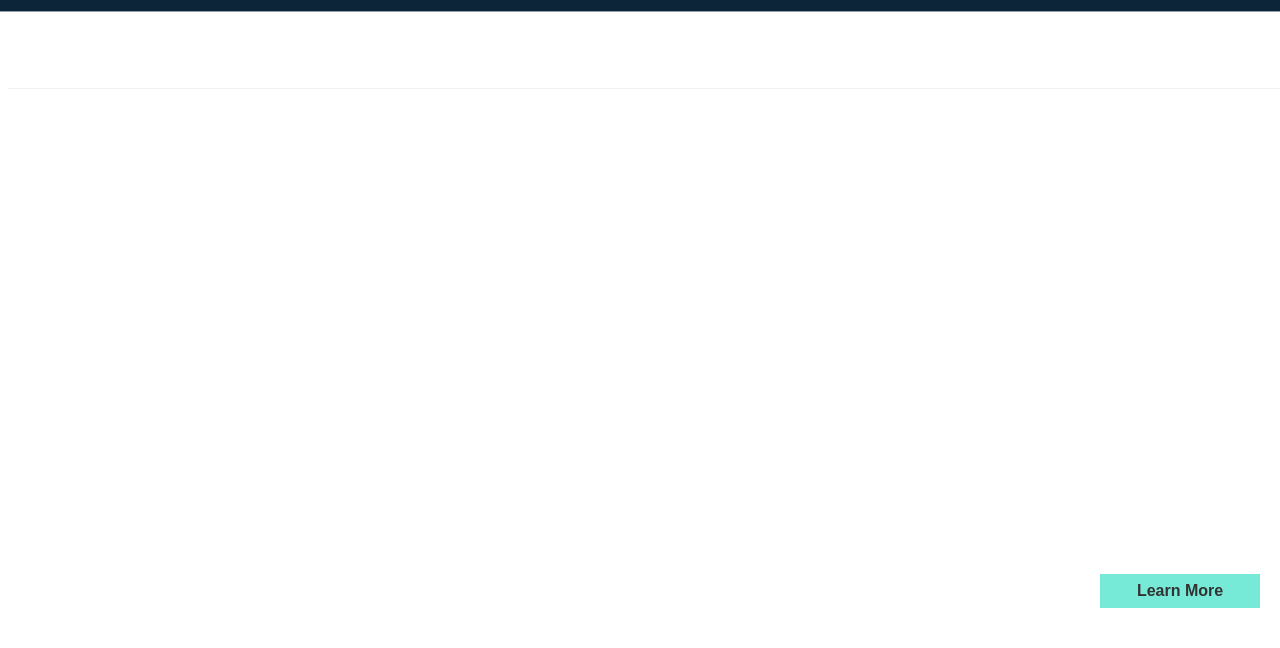
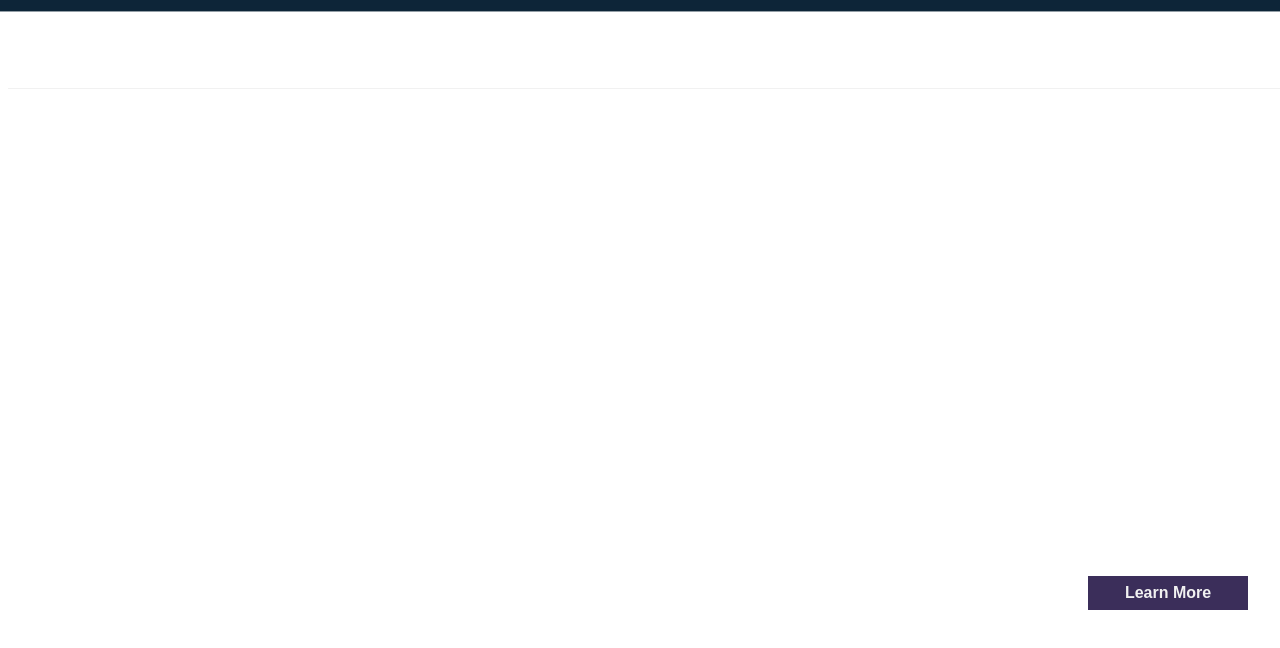
Before and after one commit to mustafa-synectiks/hamburger-react-menu, a Gatsby site: page /Right/RightBlock in a window 1280 px wide. Built offline with nearby package versions, Linux system fonts and the light colour scheme; Gatsby itself is replaced by a stand-in of ours.

Commit message:
Left and Right Columns are working fine

```diff
--- a/src/pages/Left/LeftBlock.js
+++ b/src/pages/Left/LeftBlock.js
@@ -3,7 +3,7 @@ import styled from 'styled-components';
 
 import LeftBtn from './LeftBtn';
 
-const LefttBlock = () => {
+const LeftBlock = () => {
 	return (
 		<Nav>
 			<LeftBtn />
@@ -11,7 +11,7 @@ const LefttBlock = () => {
 	);
 };
 
-export default LefttBlock;
+export default LeftBlock;
 
 const Nav = styled.nav`
 	width: 100%;
--- a/src/pages/Left/LeftMenu.js
+++ b/src/pages/Left/LeftMenu.js
@@ -1,7 +1,7 @@
 import React, { useState } from 'react';
 import styled from 'styled-components';
 
-const LefttMenu = ({ open }) => {
+const LeftMenu = ({ open }) => {
 	const [ isOpen, setNav ] = useState(false);
 	const [ isOpenn, setNavv ] = useState(false);
 	const toggleNav = () => {
@@ -38,7 +38,7 @@ const LefttMenu = ({ open }) => {
 	);
 };
 
-export default LefttMenu;
+export default LeftMenu;
 
 const Ul = styled.ul`
 	list-style: none;
--- a/src/pages/Right/RightBlock.js
+++ b/src/pages/Right/RightBlock.js
@@ -1,9 +1,9 @@
-import React from 'react';
+import React, { useRef } from 'react';
 import styled from 'styled-components';
 
-import RightBtn from './RightBtn.js';
+import RightBtn from './RightBtn';
 
-const Navbar = () => {
+const RightBlock = () => {
 	return (
 		<Nav>
 			<RightBtn />
@@ -11,7 +11,7 @@ const Navbar = () => {
 	);
 };
 
-export default Navbar;
+export default RightBlock;
 
 const Nav = styled.nav`
 	width: 100%;
@@ -19,7 +19,7 @@ const Nav = styled.nav`
 	border-bottom: 1px solid #f1f1f1;
 	display: flex;
 	justify-content: flex-start;
-	align-items: left;
+	align-items: center;
 	font-weight: bold;
 	padding: 0 10px;
 
--- a/src/pages/Right/RightBtn.js
+++ b/src/pages/Right/RightBtn.js
@@ -1,31 +1,86 @@
-import React, { useState } from 'react';
+import React, { useEffect, useState, useRef } from 'react';
 import styled from 'styled-components';
 import RightMenu from './RightMenu';
 
 const RightBtn = () => {
+	// const node = useRef();
 	const [ open, setOpen ] = useState(false);
+	// const changeText = (text) => setButtonText(text);
+	// const handleClick = (e) => {
+	// 	if (node.current.contains(e.target)) {
+	// 		// inside click
+	// 		return;
+	// 	}
+	// 	// outside click
+	// 	setOpen(false);
+	// };
+	// useEffect(() => {
+	// 	document.addEventListener('mousedown', handleClick);
 
+	// 	return () => {
+	// 		document.removeEventListener('mousedown', handleClick);
+	// 	};
+	// }, []);
 	return (
-		<StyledBurger open={open} onClick={() => setOpen(!open)}>
+		<React.Fragment>
+			<StyledBurger>
+				<button open={open} onClick={() => setOpen(!open)}>
 					{open ? 'Close' : 'Learn More'}
+				</button>
+			</StyledBurger>
 			<RightMenu open={open} />
-		</StyledBurger>
+		</React.Fragment>
 	);
 };
 
 export default RightBtn;
 
-const StyledBurger = styled.button`
+const StyledBurger = styled.div`
+	width: 2rem;
+	height: 2rem;
 	position: absolute;
 	bottom: 12em;
-	right: 20px;
+	right: 10em;
+	display: flex;
+	justify-content: space-around;
+	flex-flow: column nowrap;
 	z-index: 20;
-	background-color: #76ead7;
+
+	button {
+		background-color: #3b2e5a;
 		padding: .5em 2em;
 		font-size: 1rem;
-	color: #333;
+		color: #f1f1f1;
 		border: none;
 		font-weight: bold;
+		cursor: pointer;
 		width: 10em;
+		&:before {
+			content: ${({ open }) => (open ? 'Close' : 'Open')};
+		}
+	}
+
+	div {
+		width: 2rem;
+		height: 0.25rem;
+		background-color: ${({ open }) => (open ? '#ccc' : '#333')};
+		border-radius: 10px;
+		transform-origin: 1px;
+		transition: all 0.3s linear;
 		cursor: pointer;
+		&:hover {
+			color: #fd424d;
+		}
+
+		&:nth-child(1) {
+			transform: ${({ open }) => (open ? 'rotate(45deg)' : 'rotate(0)')};
+		}
+		&:nth-child(2) {
+			transform: ${({ open }) => (open ? 'translateX(-50%)' : 'translateX(0%)')};
+			opacity: ${({ open }) => (open ? 0 : 1)};
+		}
+		&:nth-child(3) {
+			transform: ${({ open }) => (open ? 'rotate(-45deg)' : 'rotate(0)')};
+		}
+	}
 `;
--- a/src/pages/Right/RightMenu.js
+++ b/src/pages/Right/RightMenu.js
@@ -4,16 +4,16 @@ import styled from 'styled-components';
 const RightMenu = ({ open }) => {
 	const [ isOpen, setNav ] = useState(false);
 	const [ isOpenn, setNavv ] = useState(false);
-	const toggleR = () => {
+	const toggleNav = () => {
 		setNav((isOpen) => !isOpen);
 	};
-	const toggleR2 = () => {
+	const toggleNav2 = () => {
 		setNavv((isOpenn) => !isOpenn);
 	};
 
 	return (
 		<Ul open={open}>
-			<li onClick={toggleR}>
+			<li onClick={toggleNav}>
 				What We Do?
 				<ul className={isOpen ? `subMenu` : `subMenuHidden`}>
 					<li>Why Us?</li>
@@ -22,7 +22,7 @@ const RightMenu = ({ open }) => {
 					<li>More Details</li>
 				</ul>
 			</li>
-			<li onClick={toggleR2}>
+			<li onClick={toggleNav2}>
 				Why Us?
 				<ul className={isOpenn ? `subMenu` : `subMenuHidden`}>
 					<li>What We Do?</li>
```
Lines whose indentation alone changed are shown as unchanged.
